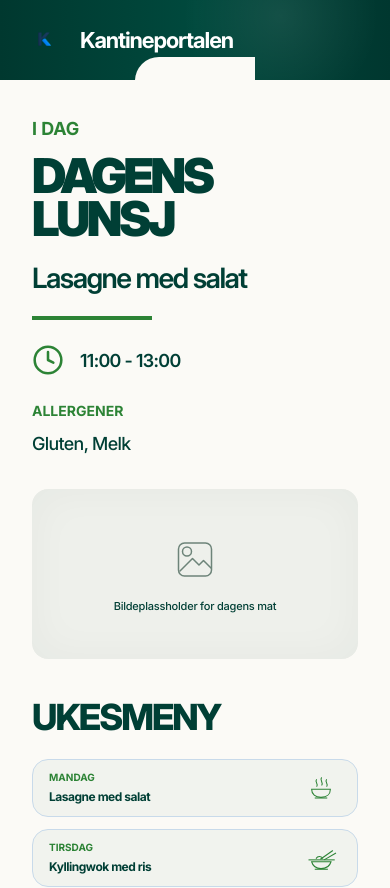
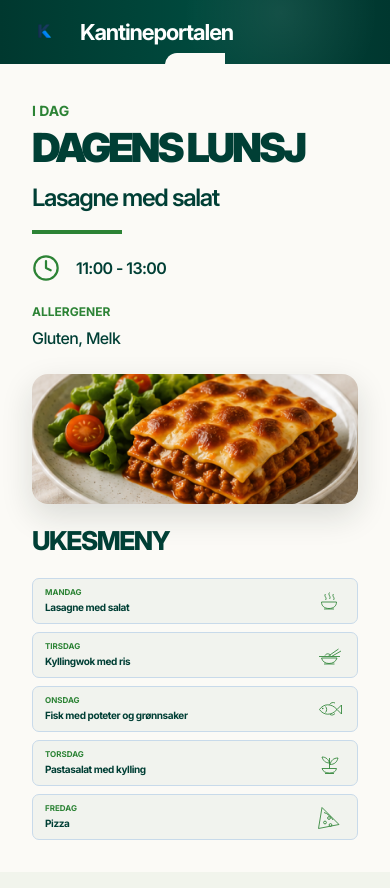
Before and after one commit to oscarostby/fagpr-ve, a React (Vite) app in the folder kantineportalen/client/: page / in a window 390 px wide. Shown: the top 888 px of the page. Built offline with nearby package versions, Linux system fonts and the light colour scheme.

Commit message:
Tilpass portalen tettere på designreferansen

```diff
--- a/kantineportalen/client/src/components/FoodPlaceholder.tsx
+++ /dev/null
@@ -1,21 +0,0 @@
-type FoodPlaceholderProps = {
-  className?: string
-}
-
-export function FoodPlaceholder({ className = '' }: FoodPlaceholderProps) {
-  return (
-    <div
-      className={`flex flex-col items-center justify-center rounded-xl bg-[#eef0eb] text-center text-[#6d8479] shadow-[inset_0_0_44px_rgba(8,61,52,0.04)] ${className}`}
-      aria-label="Bildeplassholder for dagens mat"
-    >
-      <svg className="h-[52px] w-[52px] md:h-[92px] md:w-[92px]" viewBox="0 0 104 104" fill="none" aria-hidden="true">
-        <rect x="19" y="18" width="66" height="66" rx="12" stroke="currentColor" strokeWidth="3" />
-        <circle cx="36" cy="35" r="9" stroke="currentColor" strokeWidth="3" />
-        <path d="M22 74L47 49L60 62L69 53L84 68" stroke="currentColor" strokeWidth="3" strokeLinecap="round" strokeLinejoin="round" />
-      </svg>
-      <p className="mt-3 text-[11px] font-medium tracking-[-0.02em] text-[#003f35] md:mt-5 md:text-[18px]">
-        Bildeplassholder for dagens mat
-      </p>
-    </div>
-  )
-}
--- a/kantineportalen/client/src/components/Footer.tsx
+++ b/kantineportalen/client/src/components/Footer.tsx
@@ -14,7 +14,7 @@ function LeafGraphic() {
 
 export function Footer() {
   return (
-    <footer className="relative mt-0 h-[120px] overflow-hidden bg-[#f1f4ec]">
+    <footer className="relative mt-8 h-[120px] overflow-hidden bg-[#f1f4ec]">
       <LeafGraphic />
       <div className="absolute bottom-0 left-0 h-[4px] w-full bg-[#2c8335]" />
       <div className="mx-auto flex h-full max-w-[1400px] items-center justify-end gap-8 px-8 md:gap-10">
--- a/kantineportalen/client/src/components/Header.tsx
+++ b/kantineportalen/client/src/components/Header.tsx
@@ -2,13 +2,13 @@ import lightLogo from '@/assets/images/logosommer.png'
 
 export function Header() {
   return (
-    <header className="relative h-[80px] w-full overflow-hidden bg-[#003f35] text-white">
+    <header className="relative h-16 w-full overflow-hidden bg-[#003f35] text-white">
       <div className="absolute inset-0 bg-[radial-gradient(circle_at_72%_20%,rgba(255,255,255,0.08),transparent_34%),linear-gradient(90deg,#00382f_0%,#00493d_50%,#00372f_100%)]" />
-      <div className="absolute bottom-[-1px] left-1/2 h-[24px] w-[120px] -translate-x-1/2 rounded-tl-[40px] bg-[#fbfaf6]" />
+      <div className="absolute bottom-[-1px] left-1/2 h-3 w-[60px] -translate-x-1/2 rounded-tl-[22px] bg-[#fbfaf6]" />
 
       <a href="/" aria-label="Kantineportalen forside" className="relative z-10 flex h-full items-center gap-4 pl-6">
         <img src={lightLogo} alt="Kantineportalen logo" className="h-10 w-10 object-contain" />
-        <span className="text-[22px] font-bold tracking-[-0.05em] text-white md:text-[24px]">Kantineportalen</span>
+        <span className="text-[22px] font-bold tracking-[-0.05em] text-white">Kantineportalen</span>
       </a>
     </header>
   )
--- a/kantineportalen/client/src/components/LunchCard.tsx
+++ b/kantineportalen/client/src/components/LunchCard.tsx
@@ -1,7 +1,7 @@
 import { Clock } from 'lucide-react'
 
-import { FoodPlaceholder } from '@/components/FoodPlaceholder'
 import type { Lunch } from '@/types/menu'
+import lasagneImage from '@/assets/images/lasagne-salat.png'
 
 type LunchCardProps = {
   lunch: Lunch
@@ -9,32 +9,35 @@ type LunchCardProps = {
 
 export function LunchCard({ lunch }: LunchCardProps) {
   return (
-    <section className="grid items-center gap-8 md:grid-cols-[minmax(0,0.4fr)_minmax(0,0.6fr)] md:gap-10">
+    <section className="grid items-center gap-6 md:grid-cols-[minmax(0,0.4fr)_minmax(0,0.6fr)] md:gap-10">
       <div>
-        <p className="mb-4 text-[18px] font-bold uppercase leading-none text-[#2c8335]">I DAG</p>
-        <h1 className="text-[48px] font-black leading-[0.9] tracking-[-0.07em] text-[#003f35] sm:text-[60px] md:text-[72px]">
-          <span className="block">DAGENS</span>
-          <span className="block">LUNSJ</span>
+        <p className="mb-3 text-[14px] font-bold uppercase leading-none text-[#2c8335] md:text-[18px]">I DAG</p>
+        <h1 className="text-[40px] font-black leading-[0.9] tracking-[-0.07em] text-[#003f35] sm:text-[52px] md:whitespace-nowrap md:text-[61px]">
+          DAGENS LUNSJ
         </h1>
-        <p className="mt-6 text-[28px] font-semibold leading-none tracking-[-0.055em] text-[#003f35] md:text-[32px]">
+        <p className="mt-5 text-[24px] font-semibold leading-none tracking-[-0.055em] text-[#003f35] md:text-[32px]">
           {lunch.title}
         </p>
-        <div className="my-6 h-1 w-[120px] bg-[#2c8335]" />
+        <div className="my-5 h-1 w-[90px] bg-[#2c8335] md:my-6 md:w-[120px]" />
 
-        <div className="flex items-center gap-4 text-[18px] font-semibold tracking-[-0.035em] text-[#003f35]">
-          <Clock className="h-8 w-8 stroke-[1.9] text-[#2c8335]" aria-hidden="true" />
+        <div className="flex items-center gap-4 text-[16px] font-semibold tracking-[-0.035em] text-[#003f35] md:text-[18px]">
+          <Clock className="h-7 w-7 stroke-[1.9] text-[#2c8335] md:h-8 md:w-8" aria-hidden="true" />
           <span>{lunch.servingTime}</span>
         </div>
 
-        <div className="mt-7">
-          <p className="text-[14px] font-bold uppercase leading-none text-[#2c8335]">Allergener</p>
-          <p className="mt-3 text-[18px] font-medium tracking-[-0.035em] text-[#003f35]">
+        <div className="mt-6 md:mt-7">
+          <p className="text-[12px] font-bold uppercase leading-none text-[#2c8335] md:text-[14px]">Allergener</p>
+          <p className="mt-2 text-[16px] font-medium tracking-[-0.035em] text-[#003f35] md:mt-3 md:text-[18px]">
             {lunch.allergens.join(', ')}
           </p>
         </div>
       </div>
 
-      <FoodPlaceholder className="h-[170px] w-full md:h-[330px]" />
+      <img
+        src={lasagneImage}
+        alt="Lasagne med salat"
+        className="h-[130px] w-full rounded-xl object-cover shadow-[0_12px_32px_rgba(20,35,28,0.14)] md:h-[360px]"
+      />
     </section>
   )
 }
--- a/kantineportalen/client/src/components/WeeklyMenuCard.tsx
+++ b/kantineportalen/client/src/components/WeeklyMenuCard.tsx
@@ -3,18 +3,23 @@ import type { WeeklyMenuItem } from '@/types/menu'
 
 type WeeklyMenuCardProps = {
   item: WeeklyMenuItem
+  isToday?: boolean
 }
 
-export function WeeklyMenuCard({ item }: WeeklyMenuCardProps) {
+export function WeeklyMenuCard({ item, isToday = false }: WeeklyMenuCardProps) {
   return (
-    <article className="flex h-[58px] items-center justify-between rounded-xl border border-[#e7eae2] bg-[#f1f3ee] px-4 text-[#003f35] md:h-[220px] md:flex-col md:justify-start md:px-5 md:py-8">
+    <article
+      className={`flex h-[46px] items-center justify-between rounded-[7px] bg-[#f1f3ee] px-3 text-[#003f35] md:h-[165px] md:flex-col md:justify-start md:rounded-xl md:px-5 md:py-6 ${
+        isToday ? 'border border-[#2c8335]' : 'border border-[#e7eae2]'
+      }`}
+    >
       <div className="min-w-0 md:text-center">
-        <p className="text-[10px] font-bold uppercase leading-none text-[#2c8335] md:text-[14px]">{item.day}</p>
-        <h3 className="mt-2 max-w-[220px] text-[12px] font-bold leading-[1.15] tracking-[-0.04em] md:mt-7 md:max-w-[160px] md:text-[20px] md:leading-[1.15]">
+        <p className="text-[8px] font-bold uppercase leading-none text-[#2c8335] md:text-[12px]">{item.day}</p>
+        <h3 className="mt-1.5 max-w-[220px] text-[10px] font-bold leading-[1.15] tracking-[-0.04em] md:mt-5 md:max-w-[150px] md:text-[16px] md:leading-[1.2]">
           {item.title}
         </h3>
       </div>
-      <MenuIcon type={item.icon} className="h-10 w-10 shrink-0 text-[#2c8335] md:mt-auto md:h-[64px] md:w-[64px]" />
+      <MenuIcon type={item.icon} className="h-8 w-8 shrink-0 text-[#2c8335] md:mt-auto md:h-[50px] md:w-[50px]" />
     </article>
   )
 }
--- a/kantineportalen/client/src/pages/Home/HomePage.tsx
+++ b/kantineportalen/client/src/pages/Home/HomePage.tsx
@@ -8,13 +8,13 @@ export function HomePage() {
       <section className="mx-auto max-w-[1400px] px-8 pb-0 pt-10">
         <LunchCard lunch={todayLunch} />
 
-        <section className="mt-10" aria-labelledby="weekly-menu-heading">
-          <h2 id="weekly-menu-heading" className="mb-6 text-[36px] font-extrabold uppercase leading-none tracking-[-0.055em] text-[#003f35] md:text-[42px]">
+        <section className="mt-6" aria-labelledby="weekly-menu-heading">
+          <h2 id="weekly-menu-heading" className="mb-6 text-[26px] font-extrabold uppercase leading-none tracking-[-0.055em] text-[#003f35] md:text-[32px]">
             Ukesmeny
           </h2>
-          <div className="grid gap-3 md:grid-cols-5 md:gap-5">
-            {weeklyMenu.map((item) => (
-              <WeeklyMenuCard item={item} key={item.day} />
+          <div className="grid gap-2 md:grid-cols-5 md:gap-5">
+            {weeklyMenu.map((item, index) => (
+              <WeeklyMenuCard item={item} isToday={index === 0} key={item.day} />
             ))}
           </div>
         </section>
```
Also changed, not shown: kantineportalen/client/src/assets/images/lasagne-salat.png (added).
